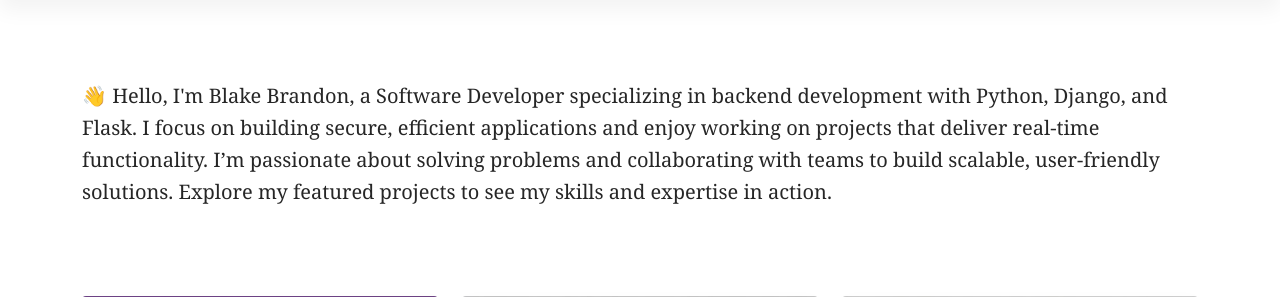
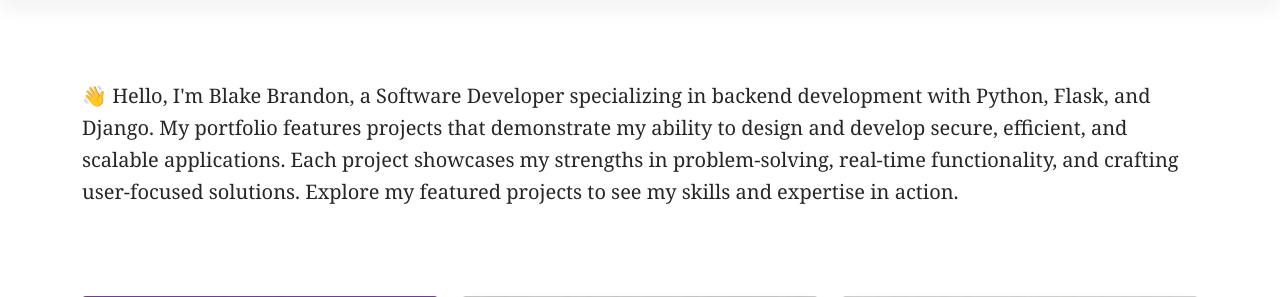
Before and after one commit to blakebrandon-hub/Portfolio-Website, a Flask app: page / in a window 1280 px wide. Shown: the part 81-378 px from the top of the page. Run offline with Flask 3, Linux system fonts and the light colour scheme; some libraries are stand-ins or nearby versions.

Commit message:
Update index.html

```diff
--- a/templates/index.html
+++ b/templates/index.html
@@ -60,7 +60,7 @@
 <div id="intro" class="container py-4 my-5 text-dark">
 
   <p class="lead mt-2" style="font-family: 'Georgia', serif; width: 100%;">
-    👋 Hello, I'm <strong>Blake Brandon</strong>, a Software Developer specializing in backend development with Python, Django, and Flask. I focus on building secure, efficient applications and enjoy working on projects that deliver real-time functionality. I’m passionate about solving problems and collaborating with teams to build scalable, user-friendly solutions. Explore my featured projects to see my skills and expertise in action.
+    👋 Hello, I'm <strong>Blake Brandon</strong>, a Software Developer specializing in backend development with Python, Flask, and Django. My portfolio features projects that demonstrate my ability to design and develop secure, efficient, and scalable applications. Each project showcases my strengths in problem-solving, real-time functionality, and crafting user-focused solutions.  Explore my featured projects to see my skills and expertise in action.
   </p>
 </div>
 
```
